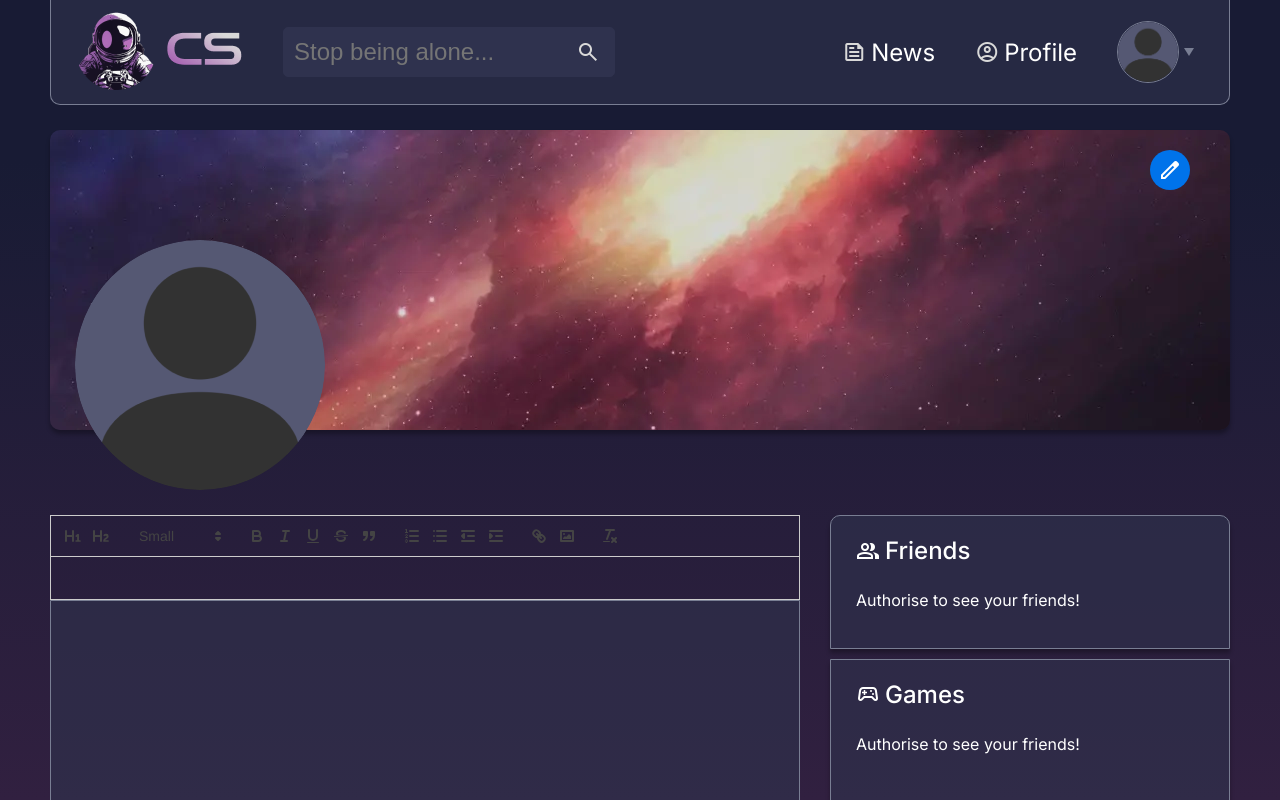
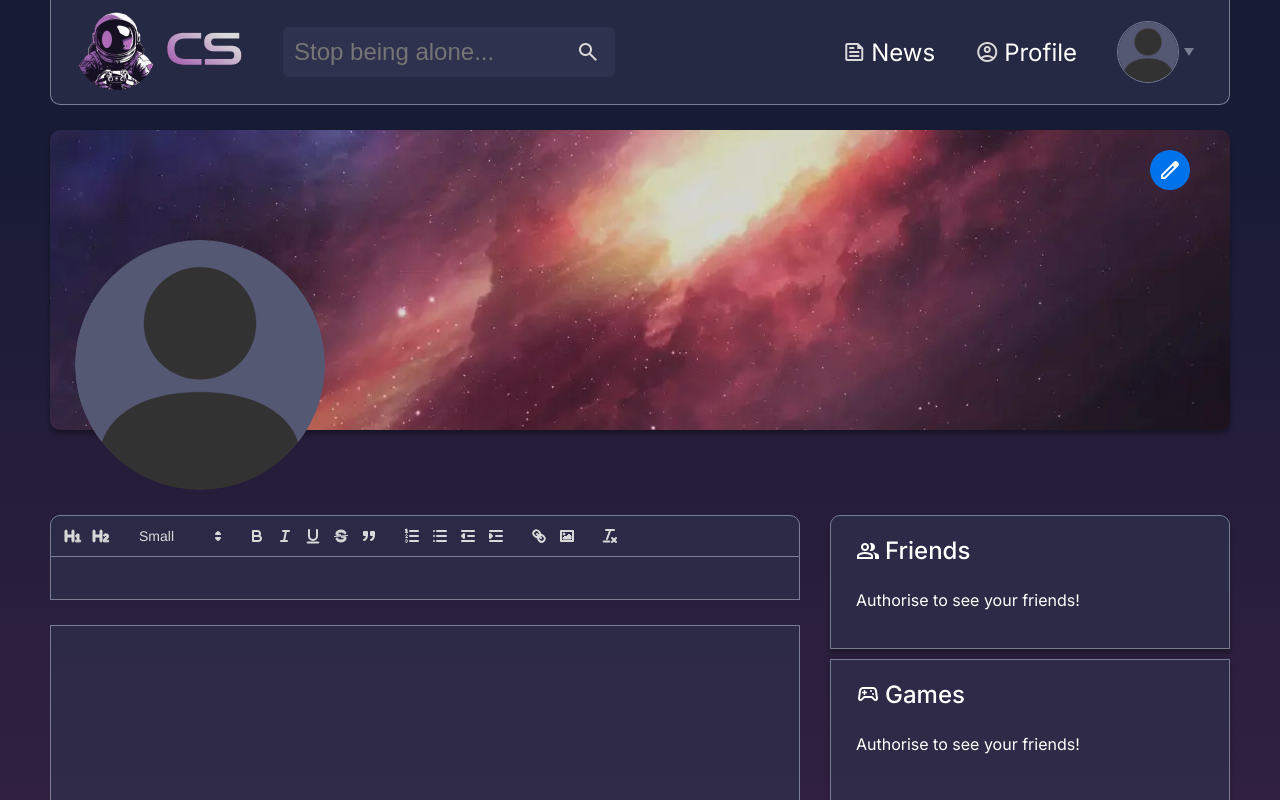
Before and after one commit to Dimitry-dotru/cyber-space, a Next.js app: page / in a window 1280 px wide. Shown: the top 800 px of the page. Built offline with nearby package versions, Linux system fonts and the light colour scheme.

Commit message:
pravki for yarik

```diff
--- a/components/ShareYourThoughts/style.css
+++ b/components/ShareYourThoughts/style.css
@@ -40,3 +40,39 @@
   max-width: 60px;
   border-radius: 100%;
 }
+.ql-toolbar{
+  border-radius: 10px;
+  border-bottom-left-radius: 0;
+  border-bottom-right-radius: 0;
+  border: 1px solid var(--primary-color);
+}
+.testing-block {
+  margin-top: 25px;
+}
+.quill {
+  background-color: var(--main-color-opacity);
+  border-radius: 10px;
+  border-bottom-left-radius: 0;
+  border-bottom-right-radius: 0;
+}
+.ql-container.ql-snow{
+  border: 1px solid var(--primary-color);
+}
+.ql-editor:focus{
+  background-color: var(--main-color);
+  transition: background-color 0.2s ease;
+}
+.ql-toolbar.ql-snow {
+  border: 1px solid var(--primary-color);
+  border-radius: 10px;
+  border-bottom-left-radius: 0;
+  border-bottom-right-radius: 0;
+}
+.ql-snow .ql-stroke, .ql-formats, .ql-picker-label {
+stroke: var(--white-half);
+color: var(--white-half);
+}
+
+.ql-snow .ql-fill, .ql-stroke, .ql-snow .ql-stroke.ql-fill {
+  fill: var(--white-half);
+}
```
